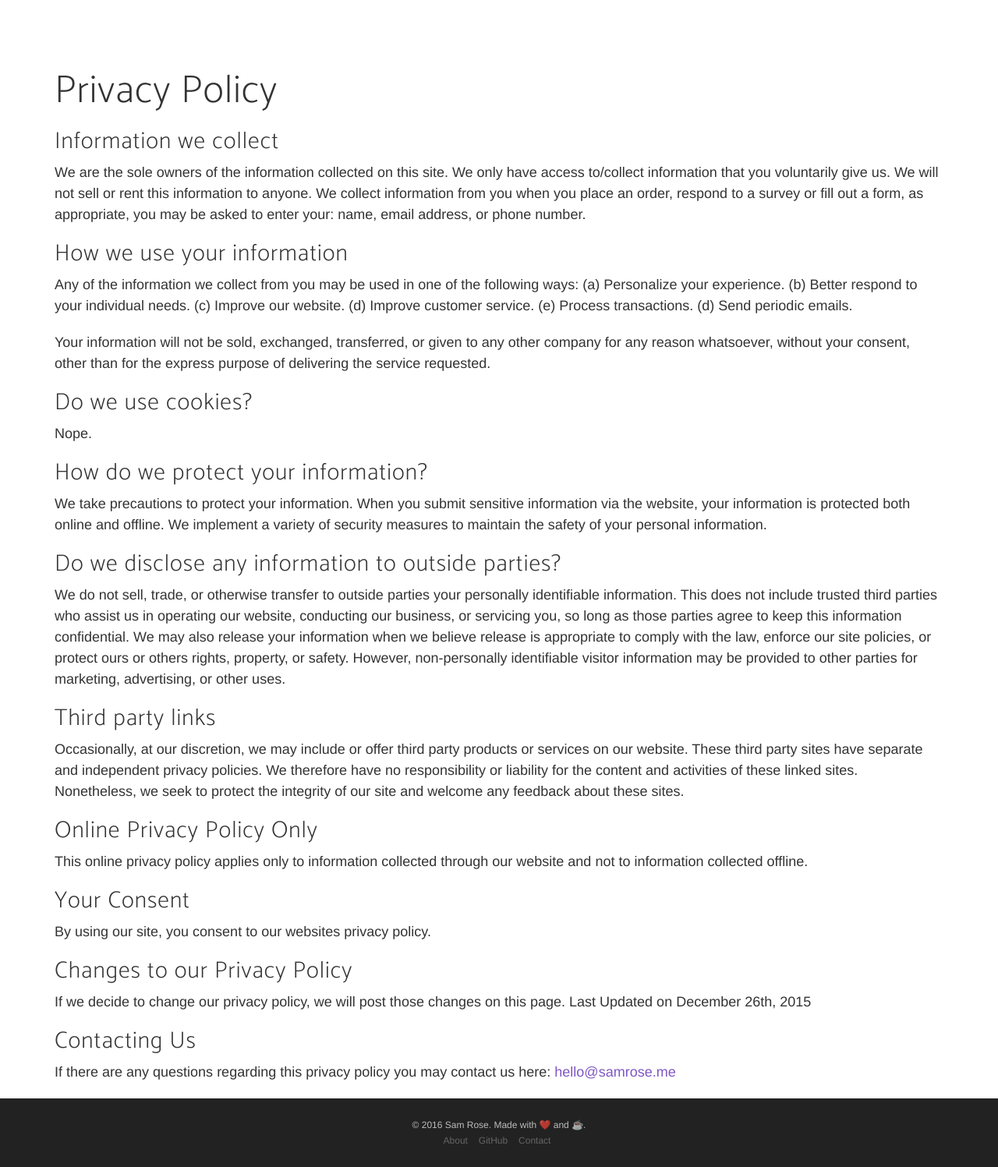
After one commit to sam-b-rose/dadjokes, a Django app: page /privacy in a window 1280 px wide. The commit adds this page. Shown: the whole page at 78% size. Run offline with Django 3.2, Linux system fonts and the light colour scheme; some libraries are stand-ins or nearby versions; some web fonts are replaced.

Commit message:
Add Privacy and Support page

```diff
--- a/website/templates/base.html
+++ b/website/templates/base.html
@@ -25,7 +25,7 @@
         <link rel="stylesheet" href="{% static 'vendor/font-awesome/css/font-awesome.min.css' %}">
 
         <!-- Theme CSS -->
-        <link href="{% static 'css/style.min.css' %}" rel="stylesheet">
+        <link href="{% static 'css/style.css' %}" rel="stylesheet">
         <!-- HTML5 Shim and Respond.js IE8 support of HTML5 elements and media queries -->
         <!-- WARNING: Respond.js doesn't work if you view the page via file:// -->
         <!--[if lt IE 9]>
--- a/website/templates/index.html
+++ b/website/templates/index.html
@@ -25,9 +25,9 @@
                 </div>
             </div>
         </div>
-        <div class="col-sm-7">
+        <div class="col-sm-7 demo">
             <div class="demo-container">
-                <img src="{% static 'img/demo-screen-1.png'%}" alt="Dad Joke" />
+                <img src="{% static 'img/demo-screen-1.png'%}" alt="dadjoke" />
             </div>
         </div>
     </div>
--- /dev/null
+++ b/website/templates/privacy.html
@@ -0,0 +1,58 @@
+{% extends "base.html" %}
+{% load staticfiles %}
+
+{% block content %}
+
+<div class="container">
+    <div class="row">
+        <div class="col-lg-12">
+            <h1 style="margin-top:90px; font-size:50px">Privacy Policy</h1>
+
+            <h2>Information we collect</h2>
+            <p>We are the sole owners of the information collected on this site. We only have access to/collect information that you voluntarily give us. We will not sell or rent this information to anyone. We collect information from you when you place an order, respond to a survey or fill out a form, as appropriate, you may be asked to enter your:
+            name, email address, or phone number.</p>
+
+            <h2>How we use your information</h2>
+            <p>Any of the information we collect from you may be used in one of the following ways: (a) Personalize your experience. (b) Better respond to your individual needs. (c) Improve our website. (d) Improve customer service. (e) Process transactions. (d) Send periodic emails.</p>
+
+            <p>
+              Your information will not be sold, exchanged, transferred, or given to any other company for any reason whatsoever, without your consent, other than for the express purpose of delivering the service requested.
+            </p>
+
+            <h2>Do we use cookies?</h2>
+            <p>Nope.</p>
+
+            <h2>How do we protect your information?</h2>
+            <p>We take precautions to protect your information. When you submit sensitive information via the website, your information is protected both online and offline. We implement a variety of security measures to maintain the safety of your personal information.</p>
+
+            <h2>Do we disclose any information to outside parties?</h2>
+            <p>We do not sell, trade, or otherwise transfer to outside parties your personally identifiable information. This does
+            not include trusted third parties who assist us in operating our website, conducting our business, or servicing you,
+            so long as those parties agree to keep this information confidential. We may also release your information when we believe
+            release is appropriate to comply with the law, enforce our site policies, or protect ours or others rights, property, or
+            safety. However, non-personally identifiable visitor information may be provided to other parties for marketing, advertising,
+            or other uses.</p>
+
+            <h2>Third party links</h2>
+            <p>Occasionally, at our discretion, we may include or offer third party products or services on
+            our website. These third party sites have separate and independent privacy policies. We therefore have no
+            responsibility or liability for the content and activities of these linked sites. Nonetheless, we seek to protect the
+            integrity of our site and welcome any feedback about these sites.</p>
+
+            <h2>Online Privacy Policy Only</h2>
+            <p>This online privacy policy applies only to information collected through our website and not to information
+            collected offline.</p>
+
+            <h2>Your Consent</h2>
+            <p>By using our site, you consent to our websites privacy policy.</p>
+
+            <h2>Changes to our Privacy Policy</h2>
+            <p>If we decide to change our privacy policy, we will post those changes on this page. Last Updated on December 26th, 2015</p>
+
+            <h2>Contacting Us</h2>
+            <p>If there are any questions regarding this privacy policy you may contact us here: <a href="mailto:hello@samrose.me">hello@samrose.me</a></p>
+        </div>
+    </div>
+</div>
+
+{% endblock %}
--- a/website/urls.py
+++ b/website/urls.py
@@ -4,5 +4,7 @@ from . import views
 
 urlpatterns = [
     url(r'^$', views.index, name='index'),
+    url(r'^privacy', views.privacy, name='privacy'),
+    url(r'^support', views.support, name='support'),
     url(r'^auth$', views.auth, name='auth'),
 ]
--- a/website/views.py
+++ b/website/views.py
@@ -1,6 +1,7 @@
 import requests
 from django.conf import settings
 from django.shortcuts import render
+from forms import ContactForm
 
 SLACK_AUTH_URL = 'https://slack.com/api/oauth.access'
 REDIRECT_URI = 'https://dadjokes.samrose3.com/auth'
@@ -10,6 +11,15 @@ STATE = 'dadjokes'
 def index(request):
     return render(request, 'index.html')
 
+def privacy(request):
+    return render(request, 'privacy.html')
+
+def support(request):
+    form_class = ContactForm
+
+    return render(request, 'support.html', {
+        'form': form_class,
+    })
 
 def auth(request):
     if request.GET.get('code') and request.GET.get('state') == STATE:
```
Also changed, not shown: website/forms.py (added, +11 -0 lines), website/static/css/style.css (+15 -14 lines), website/templates/support.html (added, +32 -0 lines), website/static/favicon.ico.
